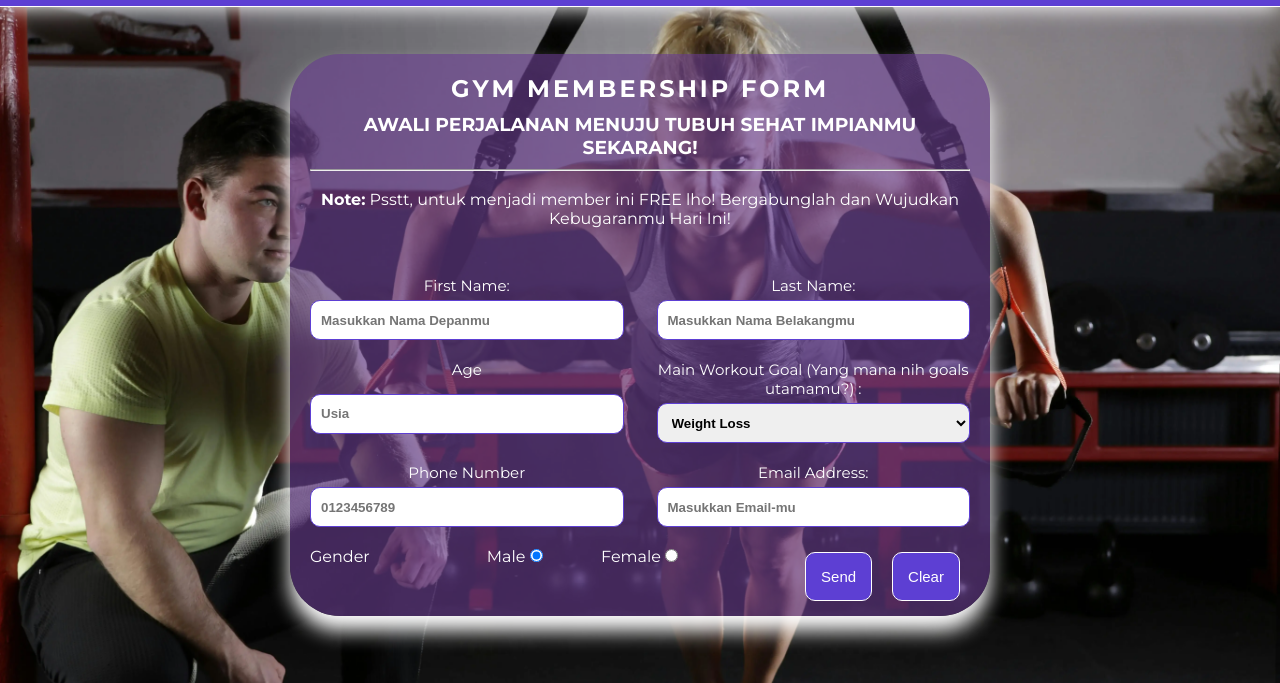
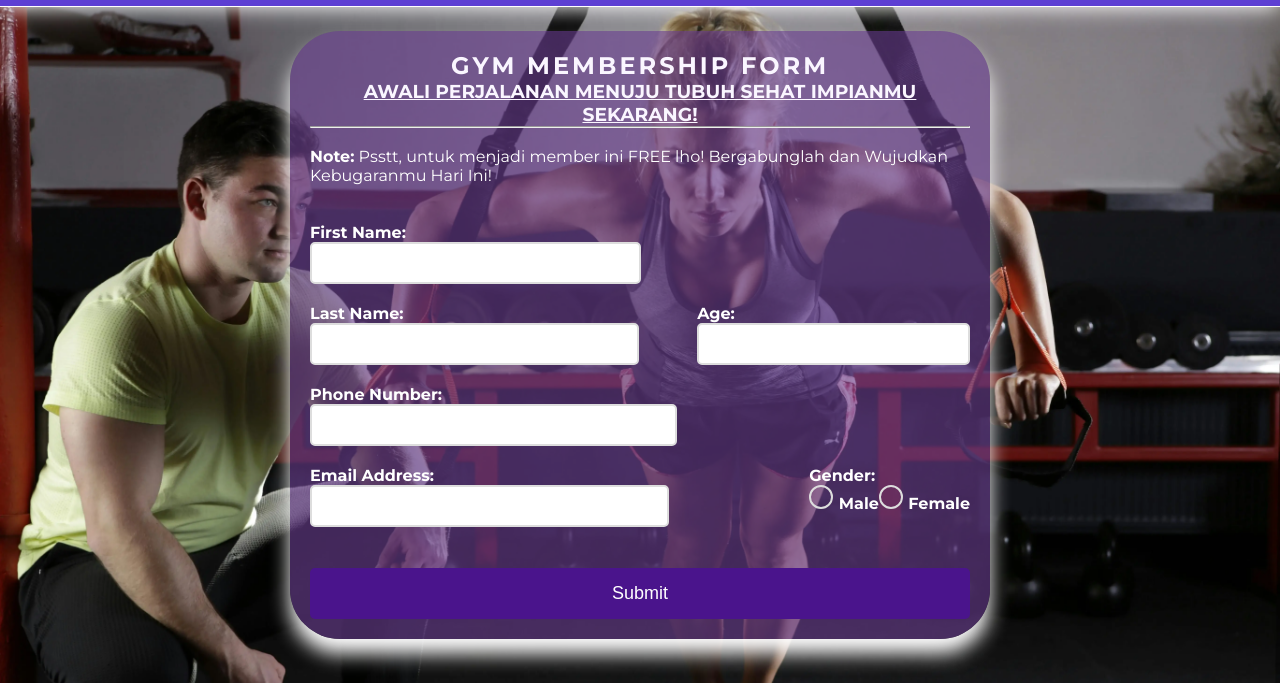
Before and after one commit to amitaoss/UTS-FRONTEND--LIFESTYLE-WEB-, a plain HTML site: page sign-up.html in a window 1280 px wide. Shown: the part 117-800 px from the top of the page. Drawn offline with nearby package versions, Linux system fonts and the light colour scheme.

Commit message:
jquery alert sign up

```diff
--- a/script.js
+++ b/script.js
@@ -2,7 +2,6 @@ $(document).ready(function() {
 
     // hide video dan memunculkannya ketika button di click based on the days
     $('.workout-vid').hide();
-
 
     $('.toggle-video').on('click', function() {
         var day = $(this).data('day');
@@ -11,6 +10,62 @@ $(document).ready(function() {
 
     // show pop-up message after submitting the form
     $('.signup-form').on('submit', function(event) {
-        alert("Thank you for signing up! We are excited to start your Fit Lifestyle journey.");
+        event.preventDefault(); // Prevent form submission
+
+        // Cek setiap kolom input
+        let firstName = $('#first-name').val();
+        let lastName = $('#last-name').val();
+        let age = $('#age').val();
+        let phoneNumber = $('#phone-number').val();
+        let emailAddress = $('#email-address').val();
+
+        // Menampilkan pesan alert jika ada kolom yang kosong
+        if (!firstName) {
+            showAlert('You haven\'t filled the First Name column!');
+        } else if (!lastName) {
+            showAlert('You haven\'t filled the Last Name column!');
+        } else if (!age) {
+            showAlert('You haven\'t filled the Age column!');
+        } else if (!phoneNumber) {
+            showAlert('You haven\'t filled the Phone Number column!');
+        } else if (!emailAddress) {
+            showAlert('You haven\'t filled the Email Address column!');
+        } else {
+            alert("Thank you for signing up! We are excited to start your Fit Lifestyle journey.");
+            this.submit();
+        }
     });
+
+
+    function showAlert(message) {
+        let alertBox = $('<div class="custom-alert"><i class="fa fa-exclamation-triangle"></i> ' + message + '</div>');
+
+
+        $('body').append(alertBox);
+
+
+        alertBox.css({
+            'position': 'fixed',
+            'top': '50%',
+            'left': '50%',
+            'transform': 'translate(-50%, -50%)',
+            'background-color': '#f8d7da',
+            'color': '#721c24',
+            'padding': '20px',
+            'border': '1px solid #f5c6cb',
+            'border-radius': '10px',
+            'box-shadow': '0 4px 8px rgba(0,0,0,0.1)',
+            'z-index': '1000',
+            'font-weight': 'bold',
+            'text-align': 'center',
+            'width': '300px',
+            'display': 'none'
+        });
+
+
+        alertBox.fadeIn().delay(3000).fadeOut(function() {
+            $(this).remove();
+        });
+    }
+
 });
--- a/sign-up.html
+++ b/sign-up.html
@@ -49,65 +49,48 @@
                 <br>
                 <br>
                 <div class="form-content">
+                    <form class="signup-form">
 
-                    <div class="user-input-box">
-                        <label for="first-name">First Name: </label>
-                        <input type="text" name="first-name" placeholder="Masukkan Nama Depanmu" class="input" id="first-name" required>
-                    </div>
+                        <div>
+                            <label for="first-name">First Name:</label>
+                            <input type="text" id="first-name" name="first-name">
+                        </div>
+                        <div>
+                            <label for="last-name">Last Name:</label>
+                            <input type="text" id="last-name" name="last-name">
+                        </div>
+                        <div>
+                            <label for="age">Age:</label>
+                            <input type="number" id="age" name="age">
+                        </div>
+                        <div>
+                            <label for="phone-number">Phone Number:</label>
+                            <input type="tel" id="phone-number" name="phone-number">
+                        </div>
+                        <div>
+                            <label for="email-address">Email Address:</label>
+                            <input type="email" id="email-address" name="email-address">
+                        </div>
+                        <div>
+                            <label>Gender:</label>
+                            <div class="gender-options">
+                                <label>
+                                    <input type="radio" name="gender" value="male"> Male
+                                </label>
 
-                    <div class="user-input-box">
-                        <label for="last-name">Last Name: </label>
-                        <input type="text" name="last-name" placeholder="Masukkan Nama Belakangmu" class="input" id="last-name" required>
-                    </div>
+                                <label>
+                                    <input type="radio" name="gender" value="female"> Female
+                                </label>
 
-                    <div class="user-input-box">
-                        <label for="age">Age</label>
-                        <input type="number" name="age" placeholder="Usia" min="18" max="99" id="age" class="input">
-                    </div>
-
-                    <div class="user-input-box">
-                        <label for="main-workout-goal">Main Workout Goal (Yang mana nih goals utamamu?) : </label>
-                        <select name="main-workout-goal" id="main-workout-goal" class="input">
-                            <option value="weight-loss">Weight Loss</option>
-                            <option value="muscle-gain">Muscle Gain</option>
-                            <option value="improved-enduarance">Improved Enduarance</option>
-                            <option value="increased-strength">Inceased Strength</option>
-                            <option value="better-flexibility">Better Flexibility</option>
-                            <option value="improved-mental-health">Improved Mental Health</option>
-                        </select>
-                    </div>
-
-                    <div class="user-input-box">
-                        <label for="phone-number">Phone Number</label>
-                        <input type="number" name="phone-number" placeholder="0123456789" class="input" id="phone-number">
-                    </div>
-
-                    <div class="user-input-box">
-                        <label for="email-address">Email Address: </label>
-                        <input type="email" name="email-address" placeholder="Masukkan Email-mu" class="input" id="email-address" required>
-                    </div>
-
-                    <p>Gender</p>
-                    <br>
-
-                    <div class="gender-buttons">
-                        <div>
-                            <label for="male">Male</label>
-                            <input type="radio" name="gender" id="male" value="male" required checked>
+                            </div>
                         </div>
 
-                        <div>
-                            <label for="female">Female</label>
-                            <input type="radio" name="gender" id="female" value="female" required>
-                        </div>
-                    </div>
-                    <br>
-                    <div class="send-clear-buttons">
-                        <button type="submit">Send</button>
-                        <button type="reset">Clear</button>
-                    </div>
+                        <button type="submit">Submit</button>
+                </form>
                 </div>
             </form>
+
+
 
         </section>
 
@@ -115,6 +98,7 @@
 
     <script src="https://code.jquery.com/jquery-3.6.0.min.js"></script>
     <script src="script.js"></script>
+    <link rel="stylesheet" href="https://cdnjs.cloudflare.com/ajax/libs/font-awesome/6.0.0-beta3/css/all.min.css">
 
 
     <script src="https://kit.fontawesome.com/d4243b7aeb.js" crossorigin="anonymous"></script>
--- a/style.css
+++ b/style.css
@@ -335,56 +335,74 @@ tr:nth-of-type(2n) {
     margin-bottom: 20px;
 }
 
-.signup-form,
-form>h2,
-form>h3,
-.p-center {
+.signup-form h2,
+.signup-form h3 {
     text-align: center;
-    text-decoration-line: none;
-    padding-bottom: 10px;
+    color: #faf6ff;
 }
 
-.form-content {
+.signup-form .form-content {
     display: flex;
     flex-wrap: wrap;
+    gap: 20px; /* Jarak antar input box */
     justify-content: space-between;
+    align-items: flex-start;
 }
 
-.user-input-box:nth-child(2n) {
-    justify-content: end;
+.signup-form .input {
+    flex: 1 1 48%; /* Mengatur lebar input box menjadi 48% agar dua kolom */
+    display:flex;
+    flex-direction: column;
 }
 
-.user-input-box {
-    display: flex;
-    flex-wrap: wrap;
-    width: 50%;
-    padding-bottom: 15px;
+.signup-form label {
+    margin-bottom: 5px;
+    font-size: 16px;
+    font-weight: bold;
+    color: #ffffff;
 }
 
-.user-input-box label {
-    width: 95%;
-    font-size: 15px;
+.signup-form input {
+    padding: 10px;
+    font-size: 16px;
+    border: 2px solid #ddd;
+    border-radius: 5px;
+    outline: none;
+    transition: border-color 0.3s ease;
+    width: 100%;
+    box-sizing: border-box; /
 }
 
-.input {
-    height: 40px;
-    width: 95%;
-    padding: 0 10px;
-    border-radius: 10px;
-    border: 1px solid #5d3fd3;
-    margin: 5px 0;
-    font-weight: bold;
+.signup-form input:focus {
+    border-color: #4a148c;
 }
 
-button {
-    margin: 5px 10px;
+.signup-form button {
+    width: 100%;
     padding: 15px;
-    font-size: 15px;
-    border-radius: 10px;
-    border: 1px solid #fff;
-    color: #fff;
-    background-color: #5d3fd3;
+    font-size: 18px;
+    color: white;
+    background-color: #4a148c;
+    border: none;
+    border-radius: 5px;
+    cursor: pointer;
+    transition: background-color 0.3s ease;
+    margin-top: 20px;
 }
+
+.signup-form button:hover {
+    background-color: #c18be3;
+}
+
+/* Untuk layout responsif */
+@media (max-width: 600px) {
+
+
+    .signup-form button {
+        width: 100%;
+    }
+}
+
 
 .send-clear-buttons {
     display: flex;
@@ -397,9 +415,44 @@ button:hover {
     background-color: #fff;
 }
 
-.gender-buttons {
-    display: contents;
-    padding-top: 10px;
+.gender-options {
+    display: flex;
+    align-items: center;
+    margin-bottom: 10px;
+}
+
+.signup-form input[type="radio"] {
+    appearance: none;
+    width: 20px;
+    height: 10px;
+    border: 2px solid #ddd;
+    border-radius: 50%;
+    outline: none;
+    position: relative;
+    cursor: pointer;
+    margin-right: 1px;
+}
+
+.signup-form input[type="radio"]:checked {
+    border-color: #cecbd2;
+}
+
+.signup-form input[type="radio"]:checked::before {
+    content: "";
+    position: absolute;
+    top: 3px;
+    left: 3px;
+    width: 12px;
+    height: 12px;
+    border-radius: 50%;
+    background-color: #eae5f0;
+    transition: background-color 0.3s ease;
+}
+
+.signup-form .gender-container {
+    display: flex;
+    justify-content: space-between;
+    margin-top: 10px;
 }
 
 .responsive-content {
@@ -414,3 +467,7 @@ button:hover {
     height: 200px;
     object-fit: contain;
 }
+
+.custom-alert {
+    display: none;
+}
```
Also changed, not shown: indexpics/gymburger.jpg (added).
